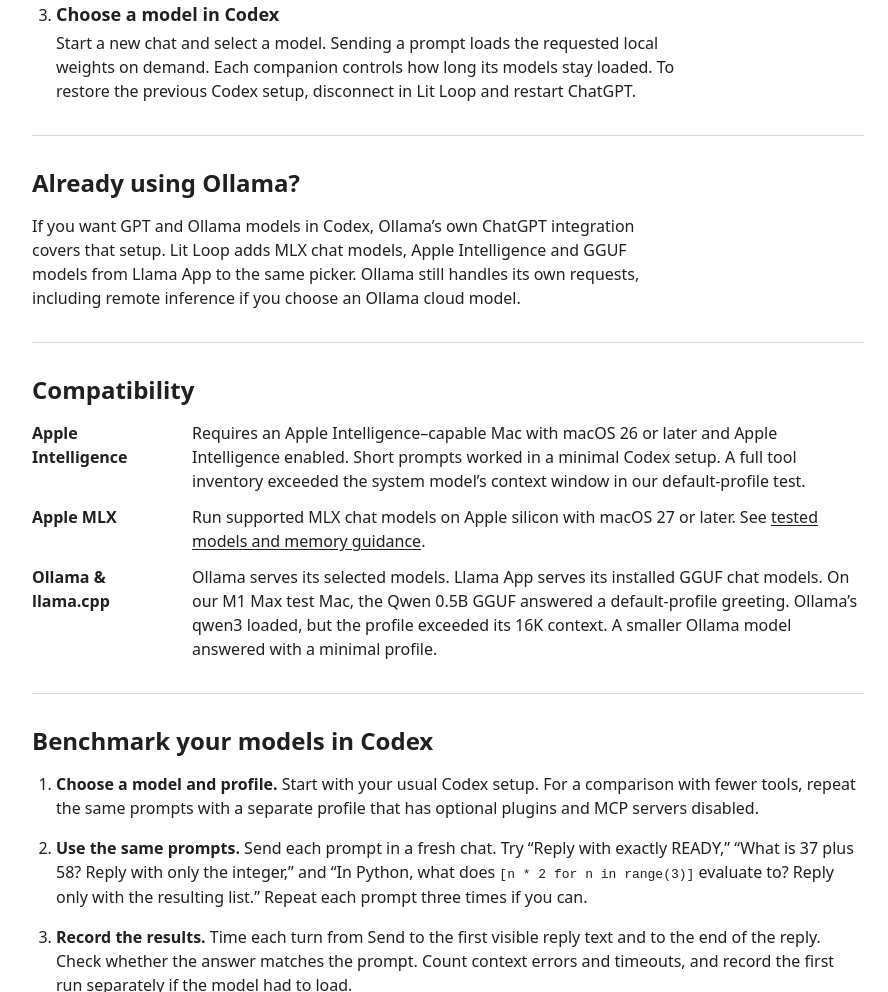
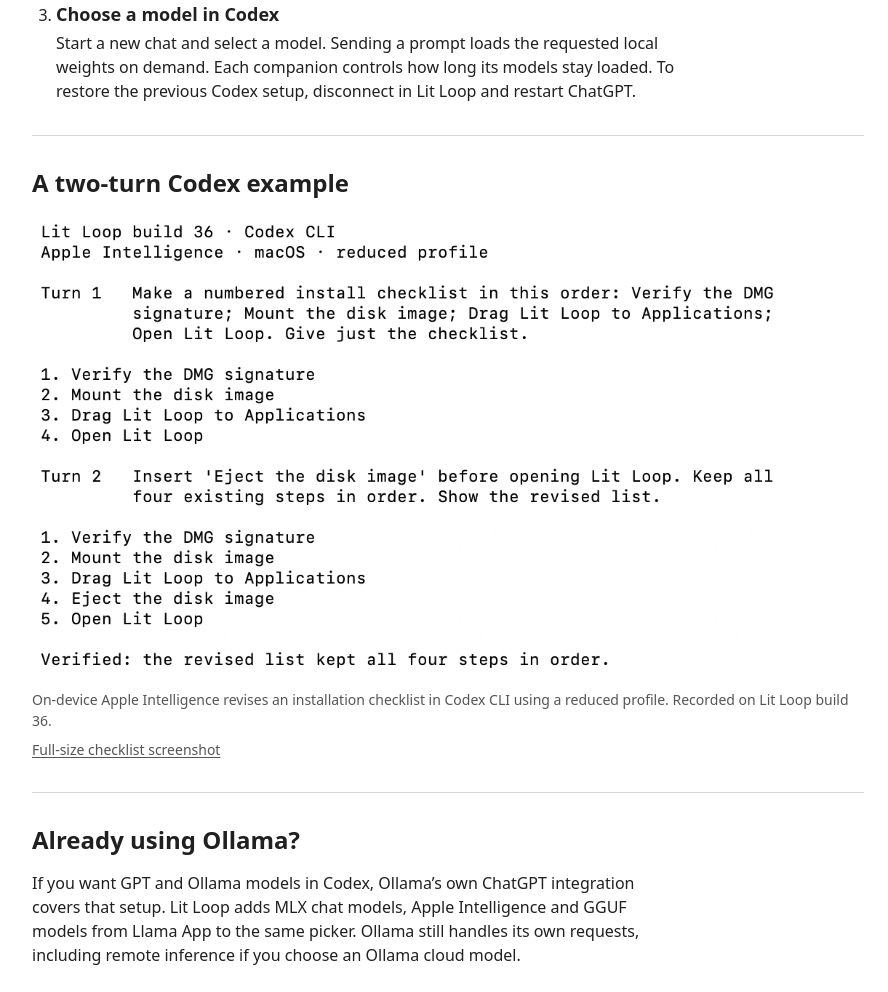
Before and after one commit to thierryc/lit-loop-site, a plain HTML site: page index.html in a window 1280 px wide. Shown: the part 908-1900 px from the top of the page, without its empty margins (192-1080 px from the left). Drawn offline with Linux system fonts and the light colour scheme.

Commit message:
Show a two-turn Codex checklist on the preview site

```diff
--- a/index.html
+++ b/index.html
@@ -45,6 +45,18 @@
       </ol>
     </section>
 
+    <section class="section" id="codex-checklist" aria-labelledby="checklist-title">
+      <h2 id="checklist-title">A two-turn Codex example</h2>
+      <figure class="section-note">
+        <img src="assets/codex-checklist-reduced-profile.webp" width="1144" height="642" loading="lazy"
+             alt="A two-turn Codex CLI transcript. Apple Intelligence creates an installation checklist, then adds Eject the disk image before Open Lit Loop, keeping the four original steps in order.">
+        <figcaption>
+          <span>On-device Apple Intelligence revises an installation checklist in Codex CLI using a reduced profile. Recorded on Lit Loop build 36.</span>
+          <a href="assets/codex-checklist-reduced-profile.webp">Full-size checklist screenshot</a>
+        </figcaption>
+      </figure>
+    </section>
+
     <section class="section" aria-labelledby="ollama-title">
       <h2 id="ollama-title">Already using Ollama?</h2>
       <p class="section-note">If you want GPT and Ollama models in Codex, Ollama’s own ChatGPT integration covers that setup. Lit Loop adds MLX chat models, Apple Intelligence and GGUF models from Llama App to the same picker. Ollama still handles its own requests, including remote inference if you choose an Ollama cloud model.</p>
```
Also changed, not shown: assets/codex-checklist-reduced-profile.webp (added).
